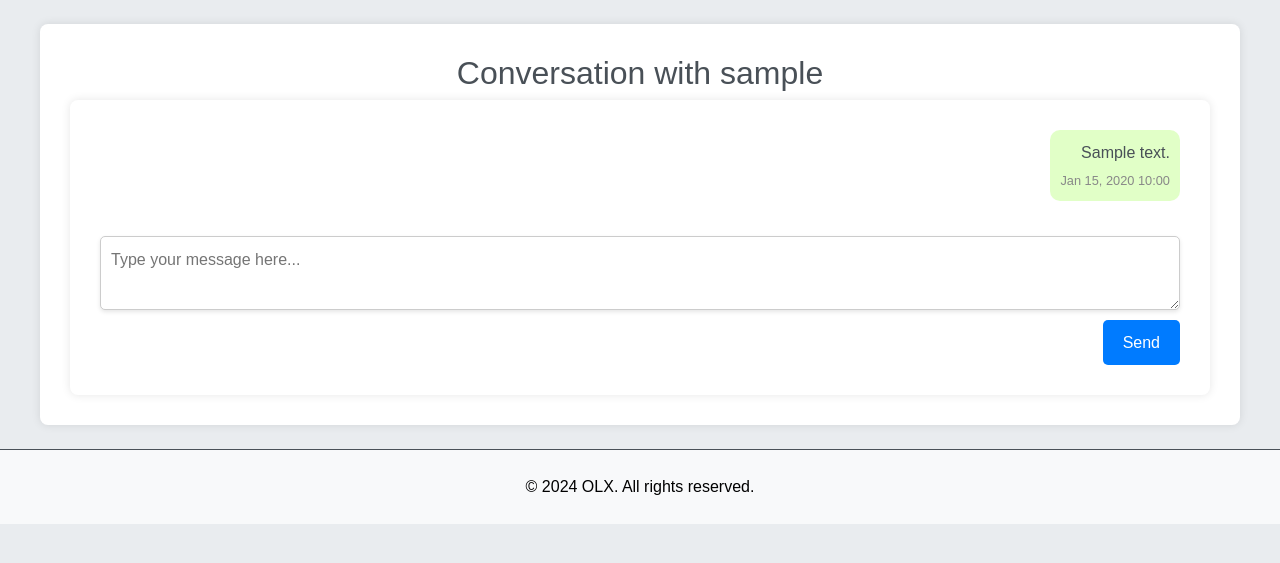
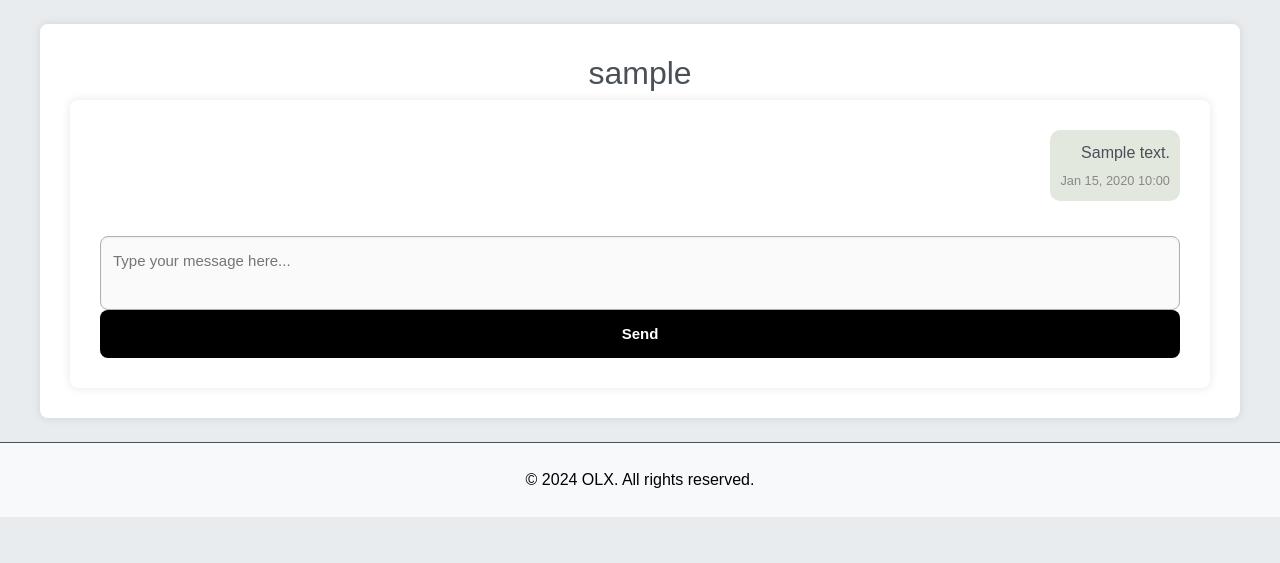
Before and after one commit to bragadeeshwaran06/Classifides, a Django app: page /chat/conversation/1/1/ in a window 1280 px wide. Shown: the part 126-689 px from the top of the page. Run offline with Django 5.2, Linux system fonts and the light colour scheme; a user stored in the database is signed in; tables that the repository leaves empty hold one stand-in row (values such as "Sample post"); some libraries are stand-ins or nearby versions.

Commit message:
Update conversation styles

```diff
--- a/classifides/chat/templates/conversation.html
+++ b/classifides/chat/templates/conversation.html
@@ -3,7 +3,7 @@
 {% load static %}
 
 {% block content %}
-<h2 style="text-align: center;">Conversation with {{ other_user.username }}</h2>
+<h2 style="text-align: center;">{{ other_user.username }}</h2>
 
 <div class="container">
     <div class="messages">
--- a/classifides/static/css/styles.css
+++ b/classifides/static/css/styles.css
@@ -18,7 +18,7 @@
 /* Align sent messages to the right */
 .message.sent {
     justify-self: end;
-    background-color: #e1ffc7; /* Light green background for sent messages */
+    background-color: #e3e8df; /* Light green background for sent messages */
     text-align: right;
 }
 
@@ -43,39 +43,56 @@
     margin-top: 20px;
 }
 
-/* Style for the message textarea */
-.message-input {
-    width: 100%;
-    padding: 10px;
-    border: 1px solid #ccc;
-    border-radius: 5px;
-    resize: vertical; /* Allows vertical resizing */
-    margin-bottom: 10px;
-    box-shadow: 0 2px 4px rgba(0, 0, 0, 0.1); /* Subtle shadow */
-    font-size: 1em;
-    transition: border-color 0.3s ease;
+/* Form container styling */
+.message-form-container {
+    display: flex;
+    flex-direction: column; /* Stack textarea and button vertically */
+    gap: 8px; /* Space between textarea and button */
+    padding: 12px; /* Padding around the form */
+    border: 1px solid #e0e0e0; /* Light gray border */
+    border-radius: 10px; /* Rounded corners */
+    background-color: #ffffff; /* White background */
+    box-shadow: 0 4px 8px rgba(0, 0, 0, 0.15); /* Medium shadow for depth */
 }
 
-.message-input:focus {
-    border-color: #007bff; /* Change border color on focus */
-    outline: none;
+/* Textarea styling */
+.message-input {
+    width: 100%; /* Full width of the container */
+    padding: 12px; /* Padding inside the textarea */
+    border: 1px solid #b0b0b0; /* Slightly darker border */
+    border-radius: 8px; /* Rounded corners */
+    resize: none; /* Disable resizing */
+    font-size: 15px; /* Font size */
+    line-height: 1.6; /* Line height for readability */
+    background-color: #fafafa; /* Slightly gray background */
+    box-shadow: inset 0 1px 3px rgba(0, 0, 0, 0.05); /* Subtle inner shadow */
 }
 
-/* Style for the send button */
+/* Button styling */
 .send-button {
-    align-self: flex-end;
-    padding: 10px 20px;
-    background-color: #007bff; /* Bootstrap primary color */
-    color: white;
-    border: none;
-    border-radius: 5px;
-    cursor: pointer;
-    font-size: 1em;
-    transition: background-color 0.3s ease;
+    width: 100%; /* Full width of the container */
+    background-color: black; /* Black background */
+    color: #ffffff; /* White text */
+    border: none; /* Remove default border */
+    border-radius: 8px; /* Rounded corners */
+    padding: 12px; /* Padding inside the button */
+    cursor: pointer; /* Pointer cursor on hover */
+    font-size: 15px; /* Font size */
+    font-weight: 600; /* Bold text */
+    transition: background-color 0.3s, transform 0.2s; /* Smooth background color and transform transitions */
 }
 
+
+/* Button hover effect */
 .send-button:hover {
-    background-color: #0056b3; /* Darker shade for hover effect */
+    background-color: black; /* Darker green on hover */
+    transform: translateY(-3px); /* Slight lift on hover */
+}
+
+/* Button focus effect */
+.send-button:focus {
+    outline: none; /* Remove default outline */
+    box-shadow: 0 0 0 3px rgba(0, 255, 0, 0.3); /* Custom focus outline */
 }
 
 body {
```
Also changed, not shown: classifides/chat/templates/send_message.html (deleted, +0 -56 lines).
